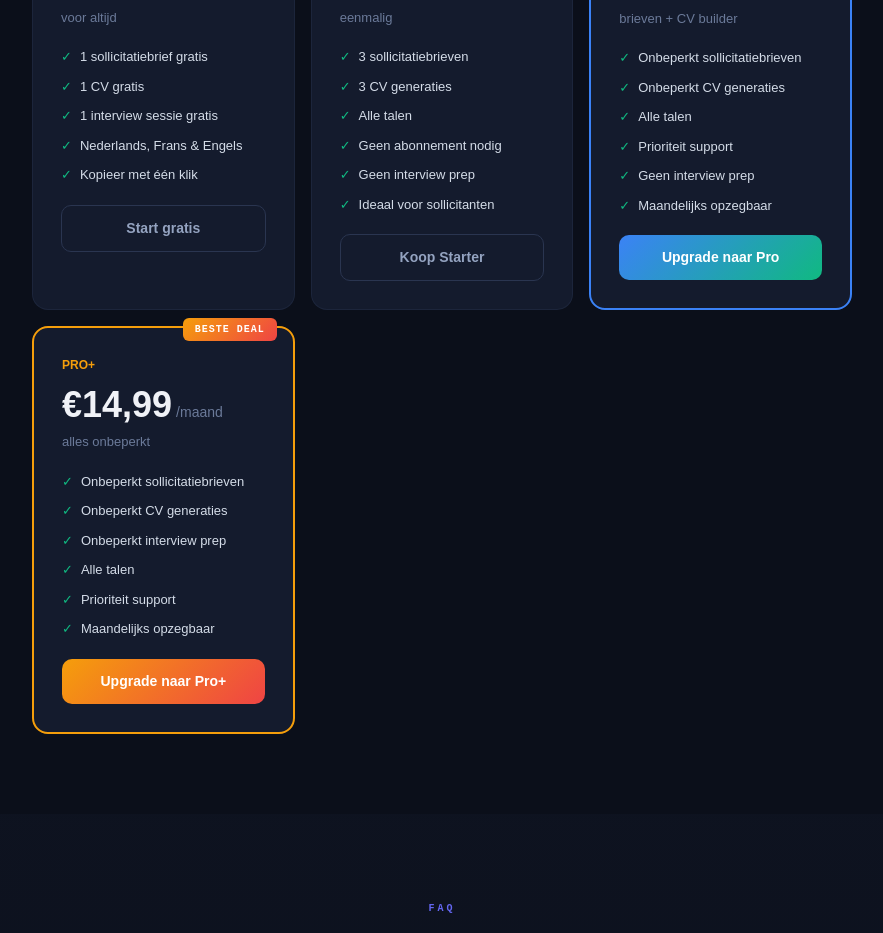
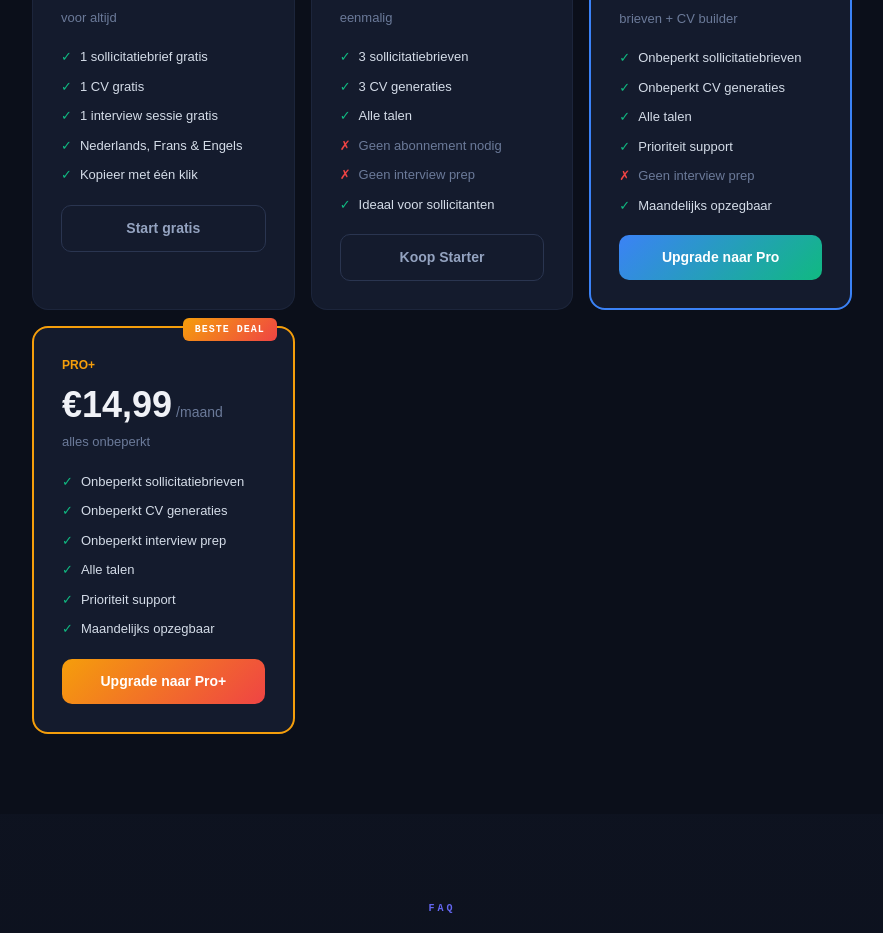
Before and after one commit to henryjeanvdd-cpu/carrio, a Next.js app: page / in a window 1280 px wide. Shown: the part 2340-3273 px from the top of the page, without its empty margins (198-1081 px from the left). Built offline with nearby package versions, Linux system fonts and the light colour scheme.

Commit message:
Show red X for unavailable features in Starter/Pro pricing

```diff
--- a/app/page.js
+++ b/app/page.js
@@ -308,8 +308,8 @@ export default function LandingPage() {
               </div>
               <div style={{ fontSize: 13, color: '#6B7A99', marginBottom: 20 }}>{t.starter_period}</div>
               {[t.starter_f1, t.starter_f1b, t.starter_f2, t.starter_f3, t.starter_f4, t.starter_f5].map((f, i) => (
-                <div key={i} style={{ display: 'flex', gap: 8, marginBottom: 10, fontSize: 13, color: '#D4DCE8' }}>
-                  <span style={{ color: '#10B981' }}>✓</span>{f}
+                <div key={i} style={{ display: 'flex', gap: 8, marginBottom: 10, fontSize: 13, color: f && (f.startsWith('Geen') || f.startsWith('Pas d')) ? '#6B7A99' : '#D4DCE8' }}>
+                  <span style={{ color: f && (f.startsWith('Geen') || f.startsWith('Pas d')) ? '#EF4444' : '#10B981' }}>{f && (f.startsWith('Geen') || f.startsWith('Pas d')) ? '✗' : '✓'}</span>{f}
                 </div>
               ))}
               <Link href="/brief" style={{
@@ -337,8 +337,8 @@ export default function LandingPage() {
               </div>
               <div style={{ fontSize: 13, color: '#6B7A99', marginBottom: 20 }}>{t.pro_period_desc}</div>
               {[t.pro_f1, t.pro_f1b, t.pro_f2, t.pro_f3, t.pro_f4, t.pro_f5].map((f, i) => (
-                <div key={i} style={{ display: 'flex', gap: 8, marginBottom: 10, fontSize: 13, color: '#D4DCE8' }}>
-                  <span style={{ color: '#10B981' }}>✓</span>{f}
+                <div key={i} style={{ display: 'flex', gap: 8, marginBottom: 10, fontSize: 13, color: f && (f.startsWith('Geen') || f.startsWith('Pas d')) ? '#6B7A99' : '#D4DCE8' }}>
+                  <span style={{ color: f && (f.startsWith('Geen') || f.startsWith('Pas d')) ? '#EF4444' : '#10B981' }}>{f && (f.startsWith('Geen') || f.startsWith('Pas d')) ? '✗' : '✓'}</span>{f}
                 </div>
               ))}
               <Link href="/brief" style={{
```
